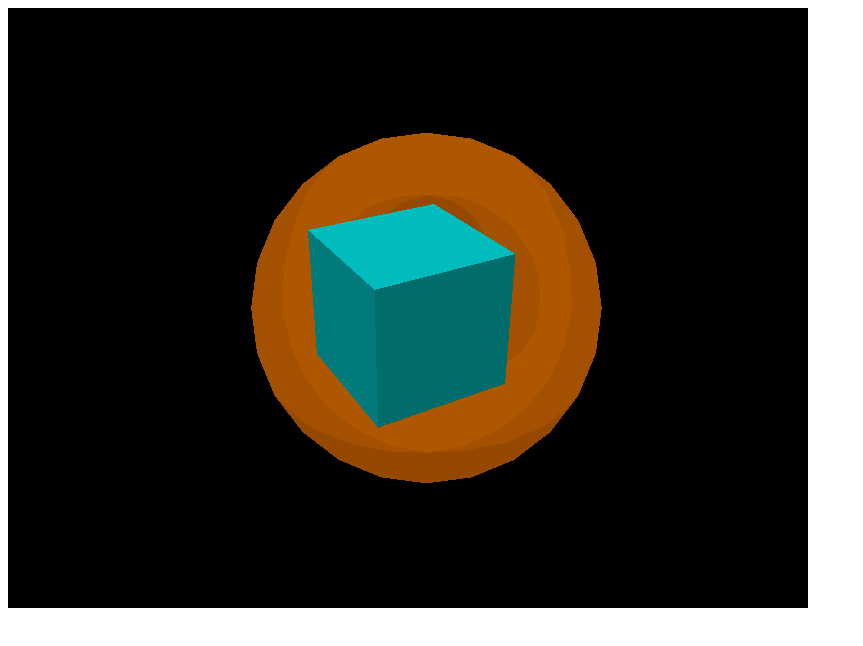
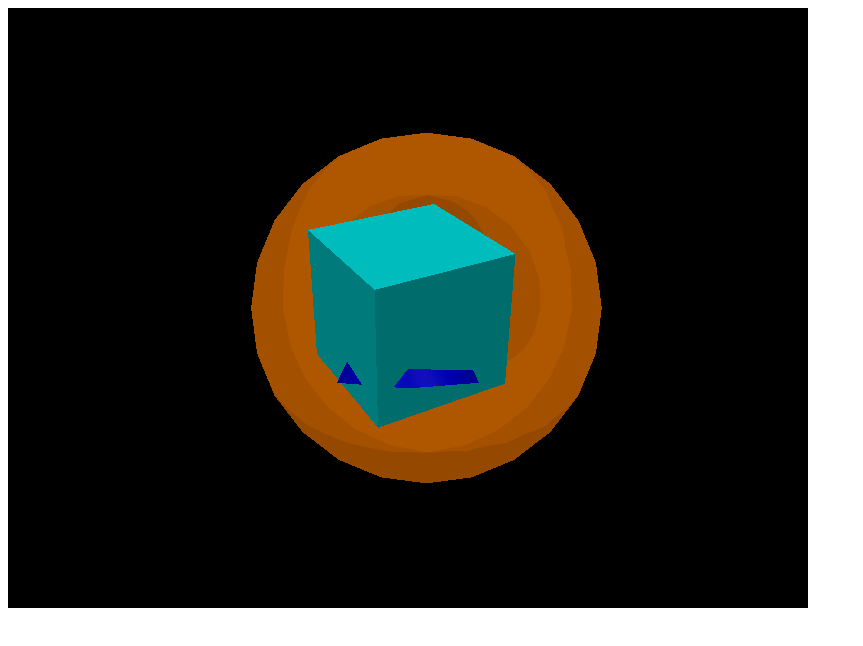
Before and after one commit to YutoWatanabe0707/story, a plain HTML site: page index.html in a window 1280 px wide. Shown: the whole page, without its empty margins (0-863 px from the left). Drawn offline with nearby package versions, Linux system fonts and the light colour scheme; animation ran at ten frames a second.

Commit message:
Update index.html

```diff
--- a/index.html
+++ b/index.html
@@ -36,11 +36,20 @@
     scene.add(box);
 
     //ドーナッツ
-var torusGeometry = new THREE.TorusGeometry( 3.3, 1.5, 24, 24 );
-var torusMaterial = new THREE. MeshToonMaterial( { color: 0xd66b00 } );
-var torus = new THREE.Mesh( torusGeometry, torusMaterial );
-torus.position.set( 0.5, 0, -20);
-scene.add( torus );
+    var torusGeometry = new THREE.TorusGeometry( 3.3, 1.5, 24, 24 );
+    var torusMaterial = new THREE. MeshToonMaterial( { color: 0xd66b00 } );
+    var torus = new THREE.Mesh( torusGeometry, torusMaterial );
+    torus.position.set( 0.5, 0, -20);
+    scene.add( torus );
+
+    //角すい〜円すい
+    var coneGeometry = new THREE.ConeGeometry( 0.5, 1, 5 );
+    //半径、高さ、底面の分割数
+    var coneMaterial = new THREE. MeshPhongMaterial( {color: 0x0000ff} );
+    var cone = new THREE.Mesh( coneGeometry, coneMaterial );
+    cone.position.set( 0, 0, -5 );
+    scene.add( cone );
+
     // 平行光源1
     var directionalLight1 = new THREE.DirectionalLight(0xffffff);
     directionalLight1.position.set(1, 1, 1);
```
